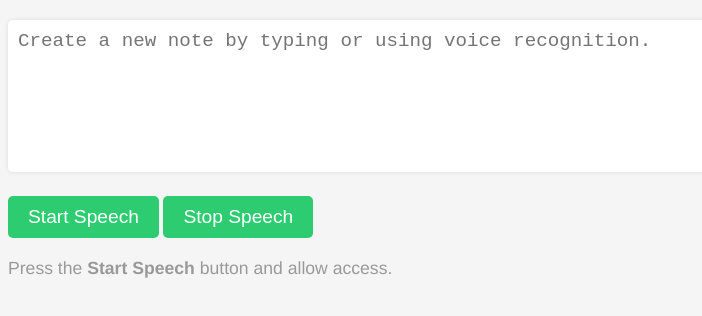
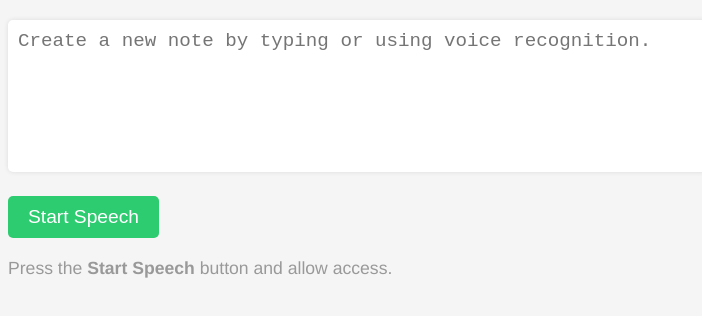
Before and after one commit to reyntors/Speech-to-text, a plain HTML site: page index.html in a window 1280 px wide. Shown: the whole page, without its empty margins (0-702 px from the left). Drawn offline with Linux system fonts and the light colour scheme.

Commit message:
Update index.html

```diff
--- a/index.html
+++ b/index.html
@@ -10,7 +10,6 @@
       <textarea id="note-textarea" placeholder="Create a new note by typing or using voice recognition." rows="6"></textarea>
     </div>
     <button id="start-record-btn" title="Start Recording">Start Speech</button>
-    <button id="pause-record-btn" title="Pause Recording">Stop Speech</button>
     <p id="recording-instructions">Press the <strong>Start Speech</strong> button and allow access.</p>
     <script src="script.js"></script>
   </body>
```
